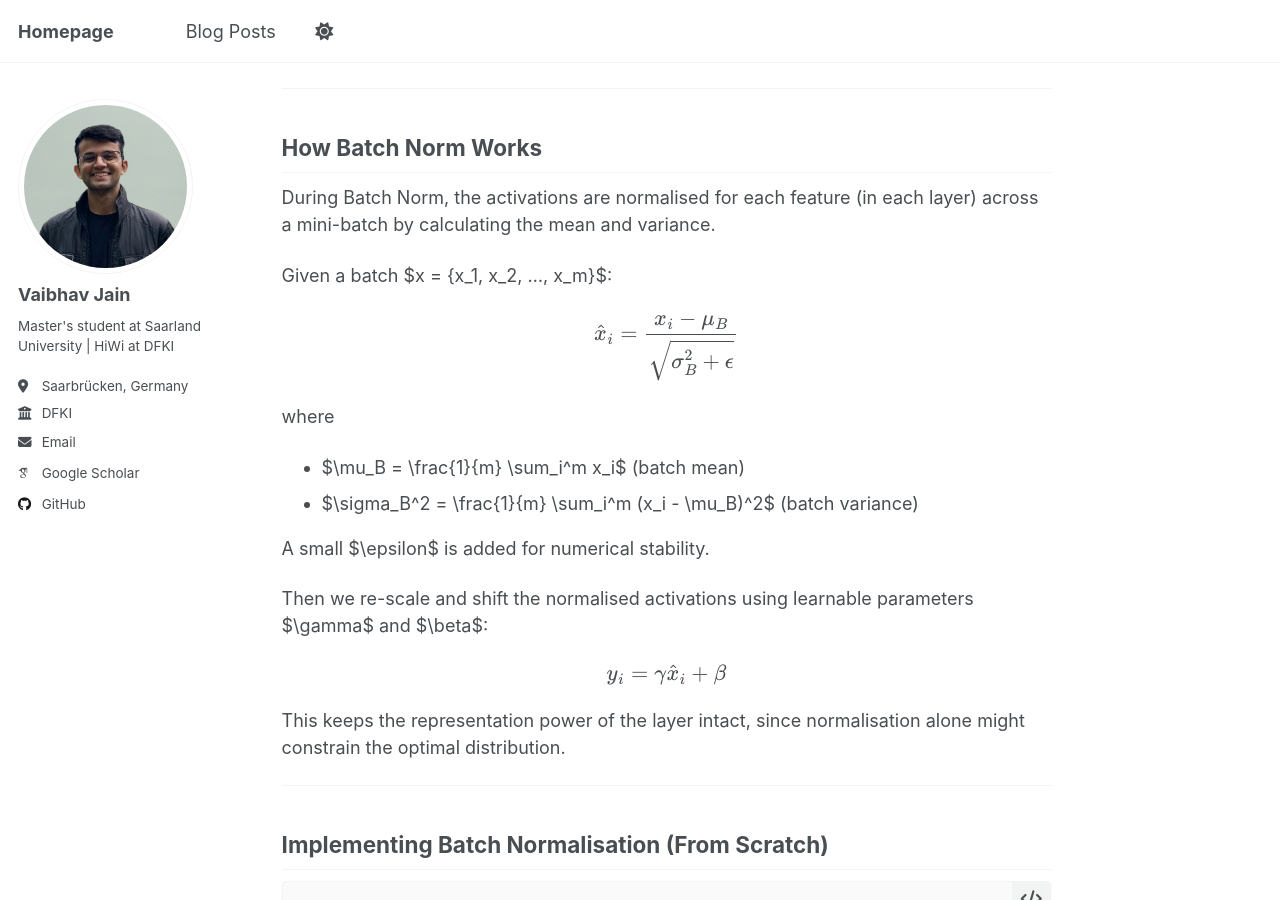
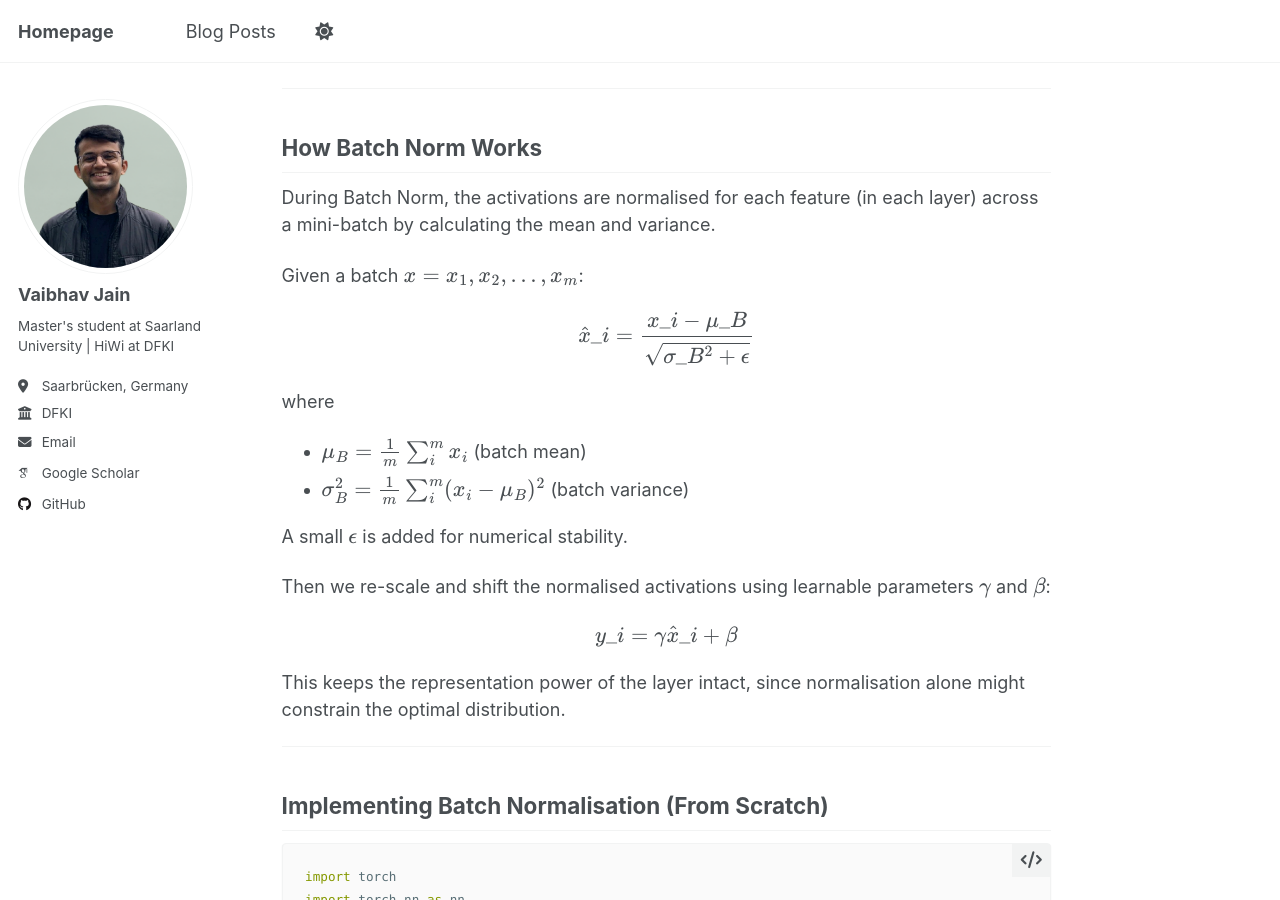
Before and after one commit to Vab-jain/Vab-jain.github.io, a Jekyll site: the page built from _posts/2025-09-09-batch-normalisation.md, in a window 1280 px wide and 900 px high, scrolled down 466 px. Built offline with Jekyll 4.4.1, drawn with Linux system fonts in a browser that asks for light colours; some web fonts are replaced.

```diff
--- a/_includes/head/custom.html
+++ b/_includes/head/custom.html
@@ -13,7 +13,20 @@
 <link rel="stylesheet" href="{{ base_path }}/assets/css/academicons.css"/>
 
 
-<!-- Support for MatJax -->
+<!-- Support for MathJax -->
+<script>
+  MathJax = {
+    tex: {
+      inlineMath: [['$', '$'], ['\\(', '\\)']],
+      displayMath: [['$$', '$$'], ['\\[', '\\]']],
+      processEscapes: true,
+      processEnvironments: true
+    },
+    svg: {
+      fontCache: 'global'
+    }
+  };
+</script>
 <script src="https://cdnjs.cloudflare.com/polyfill/v3/polyfill.min.js?features=es6"></script>
 <script id="MathJax-script" async src="https://cdn.jsdelivr.net/npm/mathjax@3/es5/tex-mml-chtml.js"></script>
 
--- a/_posts/2025-09-09-batch-normalisation.md
+++ b/_posts/2025-09-09-batch-normalisation.md
@@ -17,19 +17,19 @@ The core problem BN tackles is **internal covariate shift** in hidden layers. Si
 
 During Batch Norm, the activations are normalised for each feature (in each layer) across a mini-batch by calculating the mean and variance.
 
-Given a batch $x = \{x_1, x_2, ..., x_m\}$:
+Given a batch $x = \{x\_1, x\_2, ..., x\_m\}$:
 
-$$\hat{x}_i = \frac{x_i - \mu_B}{\sqrt{\sigma_B^2 + \epsilon}}$$
+$$\hat{x}\_i = \frac{x\_i - \mu\_B}{\sqrt{\sigma\_B^2 + \epsilon}}$$
 
 where
-- $\mu_B = \frac{1}{m} \sum_i^m x_i$ (batch mean)
-- $\sigma_B^2 = \frac{1}{m} \sum_i^m (x_i - \mu_B)^2$ (batch variance)
+- $\mu\_B = \frac{1}{m} \sum\_i^m x\_i$ (batch mean)
+- $\sigma\_B^2 = \frac{1}{m} \sum\_i^m (x\_i - \mu\_B)^2$ (batch variance)
 
 A small $\epsilon$ is added for numerical stability.
 
 Then we re-scale and shift the normalised activations using learnable parameters $\gamma$ and $\beta$:
 
-$$y_i = \gamma \hat{x}_i + \beta$$
+$$y\_i = \gamma \hat{x}\_i + \beta$$
 
 This keeps the representation power of the layer intact, since normalisation alone might constrain the optimal distribution.
 
```
